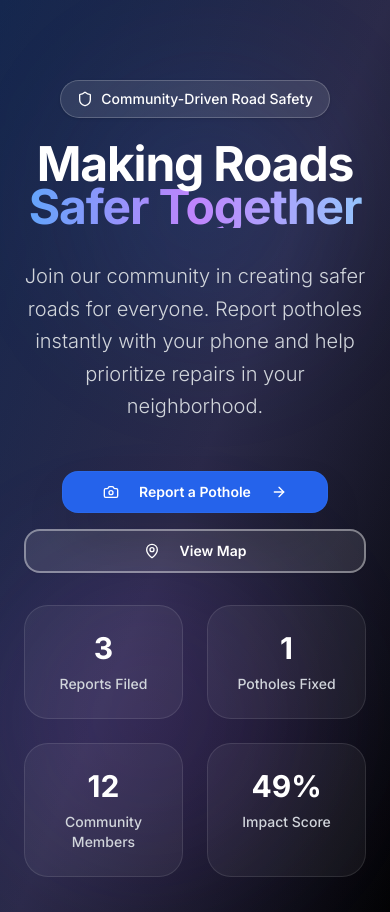
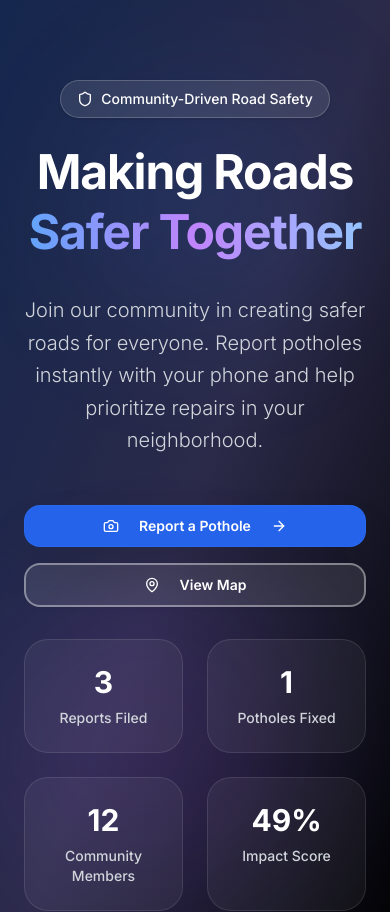
Before and after one commit to sandeshskammath/pothole-reporter, a Next.js app: page / in a window 390 px wide. Shown: the top 912 px of the page. Built offline with nearby package versions, Linux system fonts and the light colour scheme.

Commit message:
Update page.tsx

```diff
--- a/src/app/page.tsx
+++ b/src/app/page.tsx
@@ -69,7 +69,7 @@ export default function Home() {
                 <Shield className="mr-2 h-4 w-4" />
                 Community-Driven Road Safety
               </Badge>
-              <h1 className="text-5xl md:text-7xl lg:text-8xl font-bold text-white mb-8 leading-[0.9] tracking-tight">
+              <h1 className="text-5xl md:text-7xl lg:text-8xl font-bold text-white mb-8 leading-tight tracking-tight">
                 Making Roads
                 <span className="block bg-gradient-to-r from-blue-400 via-purple-400 to-blue-300 bg-clip-text text-transparent">
                   Safer Together
@@ -82,7 +82,7 @@ export default function Home() {
 
             <div className="animate-fade-in-up animation-delay-200 flex flex-col sm:flex-row gap-4 justify-center">
               <Link href="/report">
-                <Button size="lg" className="bg-blue-600 text-white hover:bg-blue-700 font-semibold px-10 py-5 rounded-2xl shadow-2xl hover:shadow-3xl transition-all duration-300 group border border-blue-500/20 backdrop-blur-sm">
+                <Button size="lg" className="w-full sm:w-auto min-w-[180px] bg-blue-600 text-white hover:bg-blue-700 font-semibold px-10 py-5 rounded-2xl shadow-2xl hover:shadow-3xl transition-all duration-300 group border border-blue-500/20 backdrop-blur-sm">
                   <Camera className="mr-3 h-5 w-5 group-hover:scale-110 transition-transform" />
                   Report a Pothole
                   <ArrowRight className="ml-3 h-5 w-5 group-hover:translate-x-1 transition-transform" />
@@ -91,7 +91,7 @@ export default function Home() {
               <Button
                 variant="outline"
                 size="lg"
-                className="border-2 border-white/40 text-white hover:bg-white/20 hover:text-white font-semibold px-10 py-5 rounded-2xl backdrop-blur-sm transition-all duration-300 bg-white/10"
+                className="w-full sm:w-auto min-w-[180px] border-2 border-white/40 text-white hover:bg-white/20 hover:text-white font-semibold px-10 py-5 rounded-2xl backdrop-blur-sm transition-all duration-300 bg-white/10"
                 onClick={() => document.getElementById('community-map')?.scrollIntoView({ behavior: 'smooth' })}
               >
                 <MapPin className="mr-3 h-5 w-5" />
```
